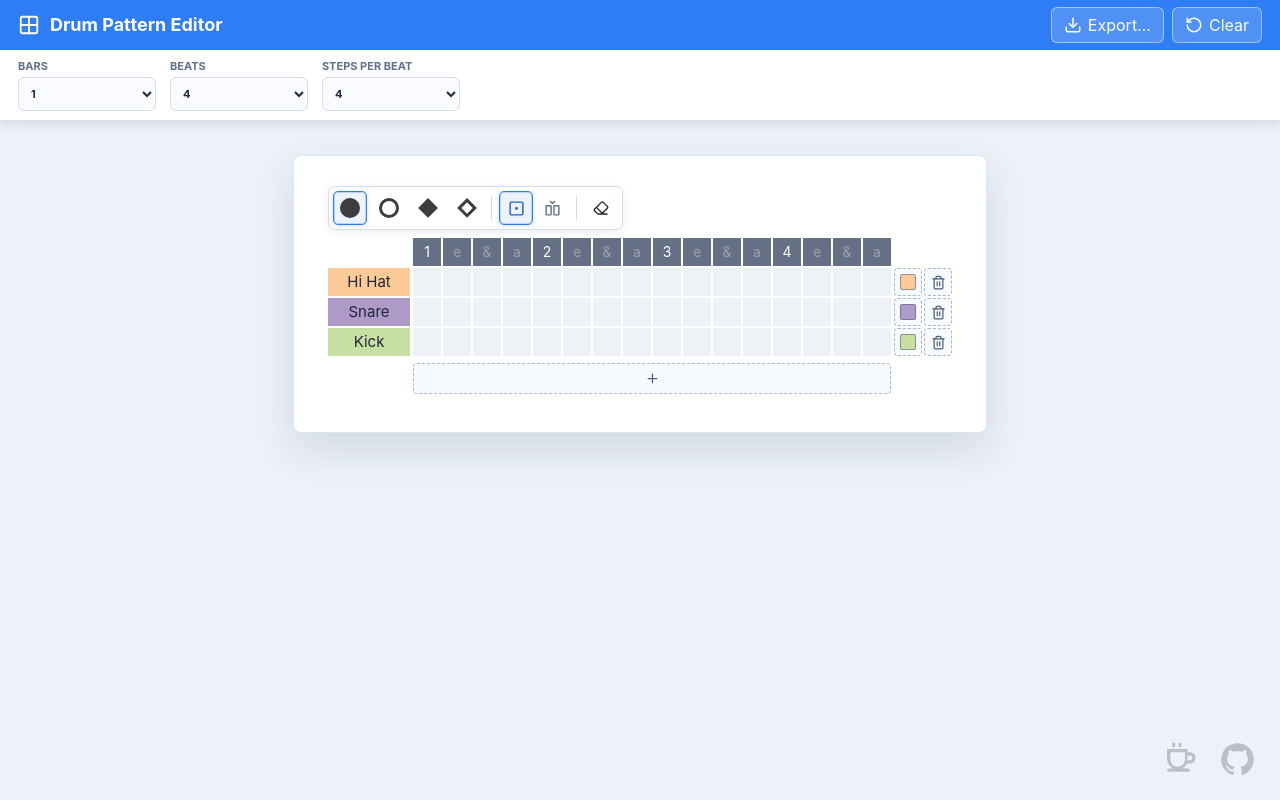
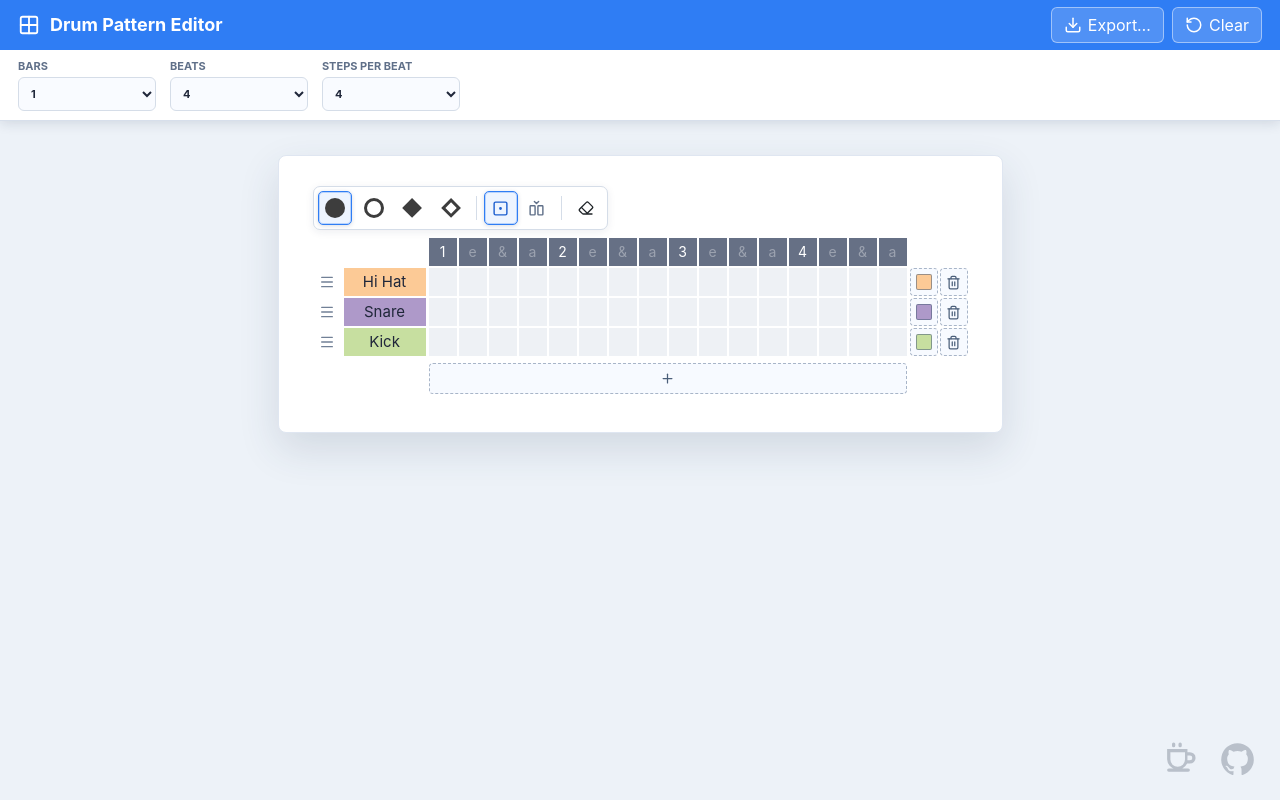
Before and after one commit to dobaksz/drum-pattern-editor, a React (Vite) app: page / in a window 1280 px wide. Built offline with nearby package versions, Linux system fonts and the light colour scheme.

Commit message:
feat: add row drag reordering

```diff
--- a/src/app.tsx
+++ b/src/app.tsx
@@ -15,6 +15,7 @@ export function App() {
     paintCell: (rowId: string, index: number) => dispatch({ type: EditorActionType.PaintCell, rowId, index }),
     paintDivider: (rowId: string, index: number) => dispatch({ type: EditorActionType.PaintDivider, rowId, index }),
     removeRow: (rowId: string) => dispatch({ type: EditorActionType.RemoveRow, rowId }),
+    moveRow: (rowId: string, targetIndex: number) => dispatch({ type: EditorActionType.MoveRow, rowId, targetIndex }),
     updateColor: (rowId: string, color: string) => dispatch({ type: EditorActionType.RecolorRow, rowId, color }),
     updateName: (rowId: string, name: string) => dispatch({ type: EditorActionType.RenameRow, rowId, name })
   };
--- a/src/editor_reducer.ts
+++ b/src/editor_reducer.ts
@@ -11,6 +11,7 @@ export enum EditorActionType {
   RecolorRow = "recolor-row",
   AddRow = "add-row",
   RemoveRow = "remove-row",
+  MoveRow = "move-row",
   ClearPattern = "clear-pattern",
   SelectSymbol = "select-symbol",
   SelectPlacementMode = "select-placement-mode",
@@ -46,6 +47,7 @@ export type EditorAction =
   | { type: EditorActionType.RecolorRow; rowId: string; color: string }
   | { type: EditorActionType.AddRow }
   | { type: EditorActionType.RemoveRow; rowId: string }
+  | { type: EditorActionType.MoveRow; rowId: string; targetIndex: number }
   | { type: EditorActionType.ClearPattern }
   | { type: EditorActionType.SelectSymbol; symbolId: SymbolId }
   | { type: EditorActionType.SelectPlacementMode; mode: PlacementMode }
@@ -96,6 +98,8 @@ export function editorReducer(state: EditorState, action: EditorAction): EditorS
       return withPattern(state, state.pattern.addRow());
     case EditorActionType.RemoveRow:
       return withPattern(state, state.pattern.removeRow(action.rowId));
+    case EditorActionType.MoveRow:
+      return withPattern(state, state.pattern.moveRow(action.rowId, action.targetIndex));
     case EditorActionType.ClearPattern:
       return withPattern(state, state.pattern.clear());
     case EditorActionType.SelectSymbol:
--- a/src/model.ts
+++ b/src/model.ts
@@ -12,6 +12,7 @@ export interface SymbolDefinition {
 }
 
 export interface PatternLayout {
+  readonly rowDragWidth: number;
   readonly cellSize: number;
   readonly gridGap: number;
   readonly rowLabelWidth: number;
@@ -62,6 +63,7 @@ const STEPS_PER_BEAT_OPTIONS: readonly StepOption[] = Object.freeze([
 ]);
 
 const LAYOUT: PatternLayout = Object.freeze({
+  rowDragWidth: 28,
   cellSize: 28,
   gridGap: 2,
   rowLabelWidth: 82,
@@ -242,6 +244,20 @@ export class PatternData {
     return rows.length === this.rows.length ? this : this.#copy({ rows });
   }
 
+  moveRow(rowId: string, targetIndex: number): PatternData {
+    const sourceIndex = this.rows.findIndex((row) => row.id === rowId);
+    if (sourceIndex < 0 || !Number.isFinite(targetIndex)) return this;
+
+    const boundedIndex = Math.min(this.rows.length - 1, Math.max(0, Math.trunc(targetIndex)));
+    if (sourceIndex === boundedIndex) return this;
+
+    const rows = [...this.rows];
+    const [row] = rows.splice(sourceIndex, 1);
+    if (!row) return this;
+    rows.splice(boundedIndex, 0, row);
+    return this.#copy({ rows });
+  }
+
   clear(): PatternData {
     return this.#copy({ rows: this.rows.map((row) => row.clear()) });
   }
--- a/src/pattern_editor.tsx
+++ b/src/pattern_editor.tsx
@@ -1,5 +1,5 @@
-import { CSSProperties, ReactNode } from "react";
-import { BetweenVerticalStart, Eraser, Plus, SquareDot, Trash2 } from "lucide-react";
+import { CSSProperties, DragEvent, ReactNode, useState } from "react";
+import { BetweenVerticalStart, Eraser, Menu, Plus, SquareDot, Trash2 } from "lucide-react";
 import { getSymbolColor } from "./color";
 import { PatternData, PatternRow } from "./model";
 import { PlacementMode, SymbolId } from "./types";
@@ -30,8 +30,16 @@ interface RowHandlers {
   paintCell: (rowId: string, index: number) => void;
   paintDivider: (rowId: string, index: number) => void;
   removeRow: (rowId: string) => void;
+  moveRow: (rowId: string, targetIndex: number) => void;
   updateColor: (rowId: string, color: string) => void;
   updateName: (rowId: string, name: string) => void;
+}
+
+interface RowDragHandlers {
+  onDragStart: (event: DragEvent<HTMLButtonElement>, row: PatternRow) => void;
+  onDragEnd: () => void;
+  onDragOver: (event: DragEvent<HTMLDivElement>, rowId: string) => void;
+  onDrop: (event: DragEvent<HTMLDivElement>, targetIndex: number) => void;
 }
 
 interface PatternEditorProps extends PaintControlsProps {
@@ -121,6 +129,7 @@ function PaintControls({
 function HeaderRow({ header, stepsPerBeat }: { header: readonly string[]; stepsPerBeat: number }) {
   return (
     <div className="header-row">
+      <div className="drag-corner-cell" />
       <div className="corner-cell" />
       <div className="cell-strip">
         {header.map((label, index) => (
@@ -134,6 +143,31 @@ function HeaderRow({ header, stepsPerBeat }: { header: readonly string[]; stepsP
       </div>
       <div className="action-corner-cell" />
     </div>
+  );
+}
+
+function RowDragHandle({
+  row,
+  onDragStart,
+  onDragEnd
+}: {
+  row: PatternRow;
+  onDragStart: RowDragHandlers["onDragStart"];
+  onDragEnd: RowDragHandlers["onDragEnd"];
+}) {
+  return (
+    <button
+      className="row-drag-handle"
+      draggable
+      tabIndex={-1}
+      type="button"
+      aria-label={`Drag ${row.name} row to reorder`}
+      title="Drag to reorder"
+      onDragStart={(event) => onDragStart(event, row)}
+      onDragEnd={onDragEnd}
+    >
+      <Menu size={16} />
+    </button>
   );
 }
 
@@ -227,19 +261,36 @@ function GridCells({
 
 function PatternRowView({
   canRemove,
+  dragHandlers,
+  index,
+  isDragging,
+  isDropTarget,
   pattern,
   placementMode,
   row,
   rowHandlers
 }: {
   canRemove: boolean;
+  dragHandlers: RowDragHandlers;
+  index: number;
+  isDragging: boolean;
+  isDropTarget: boolean;
   pattern: PatternData;
   placementMode: PlacementMode;
   row: PatternRow;
   rowHandlers: RowHandlers;
 }) {
   return (
-    <div className="pattern-row">
+    <div
+      className={`pattern-row${isDragging ? " dragging" : ""}${isDropTarget ? " drop-target" : ""}`}
+      onDragOver={(event) => dragHandlers.onDragOver(event, row.id)}
+      onDrop={(event) => dragHandlers.onDrop(event, index)}
+    >
+      <RowDragHandle
+        row={row}
+        onDragStart={dragHandlers.onDragStart}
+        onDragEnd={dragHandlers.onDragEnd}
+      />
       <RowLabel row={row} rowHandlers={rowHandlers} />
       <GridCells pattern={pattern} placementMode={placementMode} row={row} rowHandlers={rowHandlers} />
       <RowActions canRemove={canRemove} row={row} rowHandlers={rowHandlers} />
@@ -250,6 +301,7 @@ function PatternRowView({
 function AddRowControl({ onAddRow }: { onAddRow: () => void }) {
   return (
     <div className="add-row-row">
+      <div className="add-row-drag-spacer" />
       <div className="add-row-spacer" />
       <button className="add-row-button" type="button" onClick={onAddRow} title="Add row" aria-label="Add row">
         <Plus size={15} />
@@ -270,12 +322,47 @@ function PatternGrid({
   onAddRow: () => void;
   rowHandlers: RowHandlers;
 }) {
+  const [draggedRowId, setDraggedRowId] = useState<string | null>(null);
+  const [dropTargetId, setDropTargetId] = useState<string | null>(null);
+
+  function clearDragState(): void {
+    setDraggedRowId(null);
+    setDropTargetId(null);
+  }
+
+  const dragHandlers: RowDragHandlers = {
+    onDragStart: (event, row) => {
+      event.dataTransfer.effectAllowed = "move";
+      event.dataTransfer.setData("text/plain", row.id);
+      const rowElement = event.currentTarget.closest<HTMLElement>(".pattern-row");
+      if (rowElement) event.dataTransfer.setDragImage(rowElement, 14, 14);
+      setDraggedRowId(row.id);
+    },
+    onDragEnd: clearDragState,
+    onDragOver: (event, rowId) => {
+      if (!draggedRowId) return;
+      event.preventDefault();
+      event.dataTransfer.dropEffect = "move";
+      setDropTargetId(draggedRowId === rowId ? null : rowId);
+    },
+    onDrop: (event, targetIndex) => {
+      event.preventDefault();
+      const rowId = draggedRowId ?? event.dataTransfer.getData("text/plain");
+      if (rowId) rowHandlers.moveRow(rowId, targetIndex);
+      clearDragState();
+    }
+  };
+
   return (
     <div className="pattern-card">
       <HeaderRow header={pattern.header} stepsPerBeat={pattern.stepsPerBeat} />
-      {pattern.rows.map((row) => (
+      {pattern.rows.map((row, index) => (
         <PatternRowView
           canRemove={pattern.rowCount > 1}
+          dragHandlers={dragHandlers}
+          index={index}
+          isDragging={draggedRowId === row.id}
+          isDropTarget={dropTargetId === row.id}
           key={row.id}
           pattern={pattern}
           placementMode={placementMode}
@@ -304,6 +391,7 @@ export function PatternEditor({
         className="pattern-stage"
         style={{
           "--columns": pattern.columnCount,
+          "--row-drag-width": `${layout.rowDragWidth}px`,
           "--cell-size": `${layout.cellSize}px`,
           "--grid-gap": `${layout.gridGap}px`,
           "--add-row-height": `${layout.addRowHeight}px`,
--- a/src/styles.css
+++ b/src/styles.css
@@ -444,13 +444,51 @@ select {
 .pattern-row,
 .add-row-row {
   display: grid;
-  grid-template-columns: var(--row-label-width) auto var(--row-action-width);
+  grid-template-columns: var(--row-drag-width) var(--row-label-width) auto var(--row-action-width);
   column-gap: var(--row-gap);
   height: var(--row-height);
 }
 
+.pattern-row {
+  transition: opacity 140ms ease, outline-color 140ms ease;
+}
+
+.pattern-row.dragging {
+  opacity: 0.45;
+}
+
+.pattern-row.drop-target {
+  outline: 2px solid rgba(47, 125, 244, 0.72);
+  outline-offset: 1px;
+}
+
 .header-row {
   height: var(--header-height);
+}
+
+.row-drag-handle {
+  width: var(--row-drag-width);
+  height: var(--row-height);
+  display: grid;
+  place-items: center;
+  padding: 0;
+  border: 1px solid transparent;
+  border-radius: 4px;
+  background: transparent;
+  color: #718096;
+  cursor: grab;
+}
+
+.row-drag-handle:hover {
+  border-color: #d5dde8;
+  background: #f7f9fc;
+  color: #3d4858;
+}
+
+.row-drag-handle:active {
+  background: #edf4ff;
+  color: #1d5fd0;
+  cursor: grabbing;
 }
 
 .cell-strip {
```
